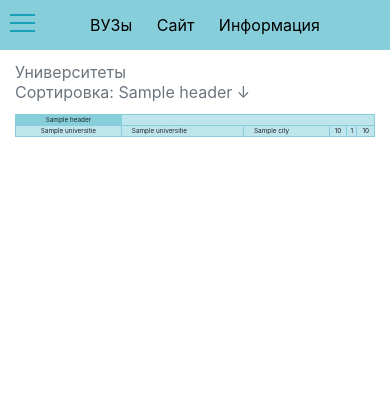
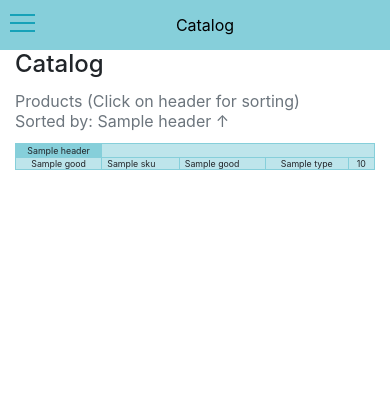
Before and after one commit to Nikulin-V/e-commerce, a Flask app: template templates/mobile/index.html in a window 390 px wide. Shown: the top 420 px of the page. Run offline with Flask 2, Linux system fonts and the light colour scheme; the template is opened without the code that fills it: most values are stand-ins (such as "Sample title", 1, 10 or a date in 2020); some libraries are stand-ins or nearby versions.

```diff
--- a/api/goods_api.py
+++ b/api/goods_api.py
@@ -1,7 +1,6 @@
 import json
 
 from flask import Blueprint, request, jsonify
-from sqlalchemy import JSON
 
 from data import db_session
 from data.goods import Goods
@@ -13,7 +12,7 @@ goods_api = Blueprint('goods-api', __name__)
 
 def check_cost(cost):
     try:
-        cost = float(cost)
+        return float(cost)
     except ValueError:
         return jsonify({
             'title': 'Error',
@@ -175,7 +174,7 @@ def read_all_goods():
     else:
         GOODS_FOR_PAGE = int(GOODS_FOR_PAGE)
 
-    if len(goods) > GOODS_FOR_PAGE and len(goods) > GOODS_FOR_PAGE * page_id:
+    if len(list(goods)) > GOODS_FOR_PAGE and len(list(goods)) > GOODS_FOR_PAGE * page_id:
         goods = goods[GOODS_FOR_PAGE * page_id: GOODS_FOR_PAGE * page_id + GOODS_FOR_PAGE]
 
     g: Goods
--- a/app.py
+++ b/app.py
@@ -1,9 +1,10 @@
-from flask import Flask, render_template
+from flask import Flask, render_template, request
 from flask_mobility import Mobility
 from flask_mobility.decorators import mobile_template
 
-from api.goods_api import goods_api
+from api.goods_api import goods_api, get_type_name
 from data import db_session
+from data.goods import Goods
 
 app = Flask(__name__)
 app.config['SECRET_KEY'] = 'xsolla_e-commerce_secret_key'
@@ -15,14 +16,43 @@ db_session.global_init('db/goods.sqlite')
 
 
 def main():
-    app.run()
+    app.run(host='0.0.0.0', port=80)
 
 
 @app.route('/')
 @app.route('/index')
 @mobile_template('{mobile/}index.html')
 def index(template):
-    return render_template(template)
+    db_sess = db_session.create_session()
+
+    goods = db_sess.query(Goods).all()
+    g: Goods
+    goods_data = [(g.id, g.SKU, g.name, get_type_name(g.type_id), g.cost)
+                  for g in goods]
+
+    header_id, sort_up = sorting(goods_data)
+
+    return render_template(template,
+                           title='E-commerce',
+                           table_headers=['ID', 'SKU', 'Name', 'Type', 'Cost'],
+                           goods_data=goods_data,
+                           header_id=header_id,
+                           sort_up=1 if not sort_up else 0
+                           )
+
+
+def sorting(data):
+    sort_up = 0
+    if request.args.get('sort_id'):
+        header_id = int(request.args.get('sort_id'))
+    else:
+        header_id = 0
+    if request.args.get('sort_up'):
+        sort_up = int(request.args.get('sort_up'))
+
+    data.sort(key=lambda x: x[header_id], reverse=True if sort_up else False)
+
+    return header_id, sort_up
 
 
 if __name__ == '__main__':
--- /dev/null
+++ b/requirements.txt
@@ -0,0 +1,3 @@
+Flask~=2.0.1
+SQLAlchemy~=1.4.18
+requests~=2.25.1
--- a/templates/index.html
+++ b/templates/index.html
@@ -1,9 +1,10 @@
 {% extends "base.html" %}
 {% block content %}
+    <h1>Catalog</h1>
     <table class="dairy-table table-hover table-info">
         <caption style="caption-side: top">
-            Университеты
-            <p style="margin-bottom: 0">Сортировка: {{ table_headers[header_id + 1] + ' ' + ('↑' if sort_up else '↓')}}</p>
+            Products (Click on header for sorting)
+            <p style="margin-bottom: 0">Sorted by: {{ table_headers[header_id] + ' ' + ('↑' if sort_up else '↓')}}</p>
         </caption>
         <tbody>
             <tr style="background-color: #86cfda">
--- a/templates/mobile/base.html
+++ b/templates/mobile/base.html
@@ -2,8 +2,6 @@
 <html lang="en">
     <head>
         <meta charset="utf-8">
-        <script src="/static/js/yandex-metrica.js"></script>
-        <noscript><div><img src="https://mc.yandex.ru/watch/82265269" style="position:absolute; left:-9999px;" alt="" /></div></noscript>
         <meta name="viewport" content="width=device-width, initial-scale=1, shrink-to-fit=no">
         <link rel="shortcut icon" href="static/images/Wolf.png" type="image/png">
         <link rel="stylesheet"
@@ -11,7 +9,6 @@
               integrity="sha384-Vkoo8x4CGsO3+Hhxv8T/Q5PaXtkKtu6ug5TOeNV6gBiFeWPGFN9MuhOf23Q9Ifjh"
               crossorigin="anonymous">
         <script src="https://cdn.jsdelivr.net/npm/bootstrap@5.0.0-beta3/dist/js/bootstrap.bundle.min.js" integrity="sha384-JEW9xMcG8R+pH31jmWH6WWP0WintQrMb4s7ZOdauHnUtxwoG2vI5DkLtS3qm9Ekf" crossorigin="anonymous"></script>
-        <script src="https://ajax.googleapis.com/ajax/libs/jquery/2.2.0/jquery.min.js"></script>
         <link rel="stylesheet" href="static/css/style.css">
         <link rel="stylesheet" href="static/css/mobile-header.css">
         <link rel="stylesheet" href="static/css/light-footer.css">
@@ -33,7 +30,7 @@
                                 </a>
                             </li>
                             <li class="nav-item">
-                                <a href="\index" class="menu__item">Главная</a>
+                                <a href="\index" class="menu__item">Catalog</a>
                             </li>
                         </ul>
                 </div>
@@ -47,11 +44,7 @@
                     }
                 </style>
                 <div class="justify-content-center" style="text-align: center; display: flow-root; padding: 0 0 15px 20px">
-                    <a class="nav-item" href="/">ВУЗы</a>
-                    {% if u %}
-                        <a class="nav-item" href="{{ u.university_site_link }}" style="padding-left: 20px">Сайт</a>
-                        <a class="nav-item" href="{{ u.tabiturient_link }}" style="padding-left: 20px">Информация</a>
-                    {% endif %}
+                    <a class="nav-item" href="/">Catalog</a>
                 </div>
 
             </nav>
@@ -68,12 +61,5 @@
                 <p><small>© 2021 AREA. All Rights Reserved</small></p>
             </div>
         </footer>
-        <script src="static/js/scripts.js"></script>
-        <script src="https://use.fontawesome.com/df966d76e1.js"></script>
-        <script>
-            $(document).ready(function(){
-                $("#myModal").modal('show');
-            });
-        </script>
     </body>
 </html>
--- a/templates/mobile/index.html
+++ b/templates/mobile/index.html
@@ -1,24 +1,24 @@
 {% extends "mobile/base.html" %}
 {% block content %}
+    <h4 style="margin-bottom: 0">Catalog</h4>
     <table class="dairy-table table-hover table-info">
         <caption style="caption-side: top">
-            Университеты
-            <p style="margin-bottom: 0">Сортировка: {{ table_headers[header_id + 1] + ' ' + ('↑' if not sort_up else '↓')}}</p>
+            Products (Click on header for sorting)
+            <p style="margin-bottom: 0">Sorted by: {{ table_headers[header_id] + ' ' + ('↑' if sort_up else '↓')}}</p>
         </caption>
-        <tbody style="font-size: .4em">
+        <tbody style="font-size: .55em">
             <tr style="background-color: #86cfda">
                 {% for header in table_headers %}
-                    <td onclick="window.location.href= '/faculty_{{ id }}?sort_id={{ loop.index0 }}&sort_up={{ sort_up }}'" style="text-align: center">{{ header }}</td>
+                    <td onclick="window.location.href= '/index?sort_id={{ loop.index0 }}&sort_up={{ sort_up }}'" style="text-align: center">{{ header }}</td>
                 {% endfor %}
             </tr>
-            {% for id, title, city, points, budget_places_count, average_ege_points in universities_data %}
-                <tr onclick="window.location.href='/university_{{ id }}'; return false">
-                    <td style="text-align: center">{{ id }}</td>
-                    <td style="text-align: left;padding-left: 10px">{{ title }}</td>
-                    <td style="text-align: left; padding-left: 10px">{{ city }}</td>
-                    <td style="text-align:center">{{ points if points else '?'}}</td>
-                    <td style="text-align:center">{{ budget_places_count if budget_places_count else '?' }}</td>
-                    <td style="text-align:center">{{ average_ege_points if average_ege_points else '?' }}</td>
+            {% for id, sku, name, type, cost in goods_data %}
+                <tr>
+                    <td style="text-align: center; padding: 0 5px 0 5px">{{ id }}</td>
+                    <td style="text-align: left; padding: 0 5px 0 5px">{{ sku }}</td>
+                    <td style="text-align: left; padding: 0 5px 0 5px">{{ name }}</td>
+                    <td style="text-align:center; padding: 0 5px 0 5px">{{ type }}</td>
+                    <td style="text-align:center; padding: 0 5px 0 5px">{{ cost }}</td>
                 </tr>
             {% endfor %}
         </tbody>
```
Also changed, not shown: templates/base.html (+1 -23 lines), 1 other file.
